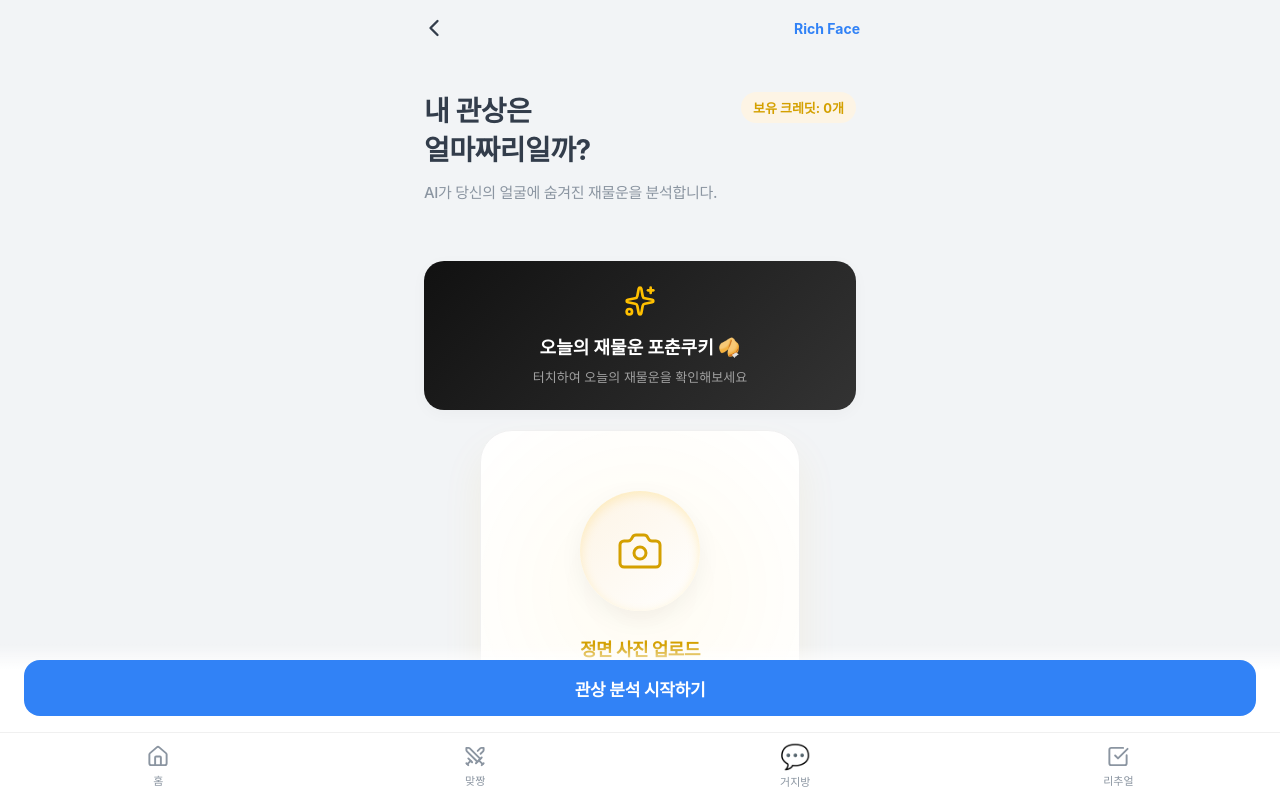
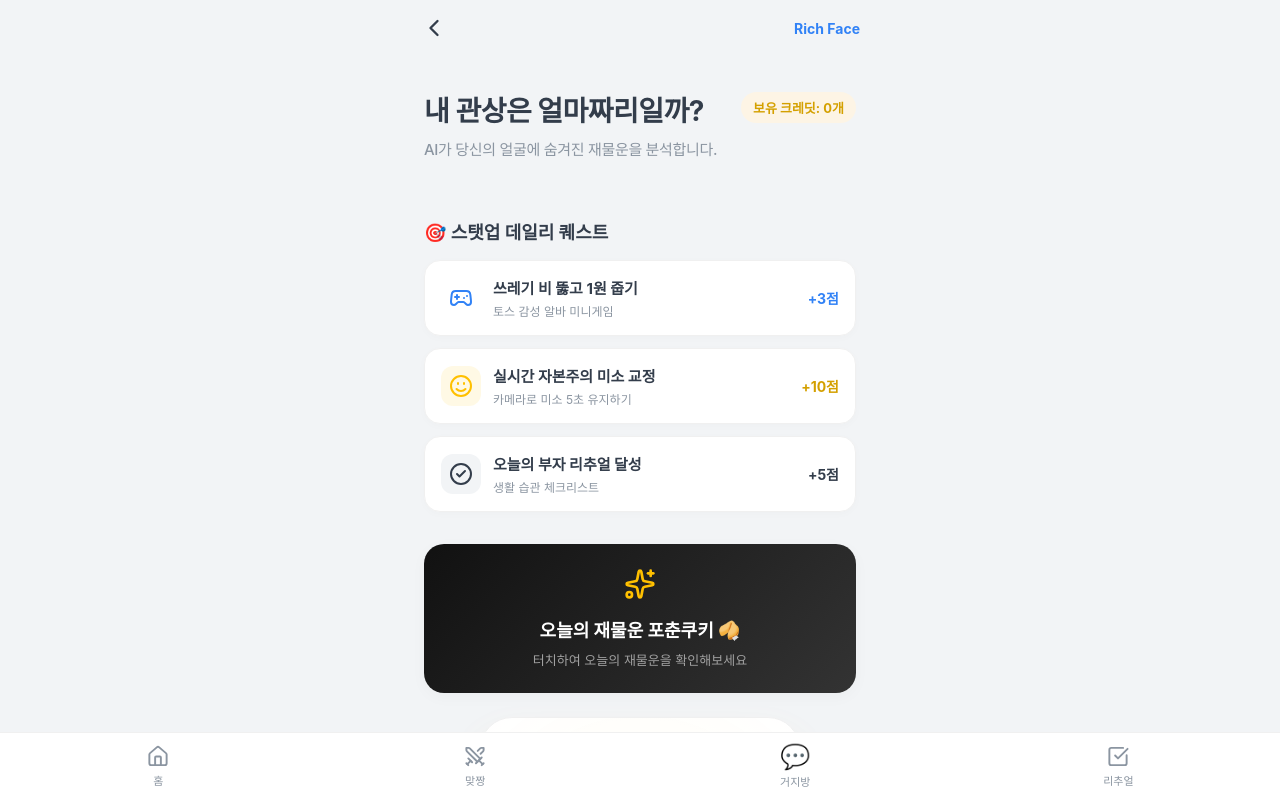
Before and after one commit to ansimhyang60/rich-face-miniapp, a React (Vite) app: page / in a window 1280 px wide. Built offline with nearby package versions, Linux system fonts and the light colour scheme; a web font is replaced by a local one.

Commit message:
feat: core loop UX dashboard and action score integration

```diff
--- a/src/components/CommunityScreen.tsx
+++ b/src/components/CommunityScreen.tsx
@@ -5,8 +5,8 @@ import { useState } from 'react';
 
 export default function CommunityScreen() {
   const navigate = useNavigate();
-  const { faceScore, habitScore } = useUserStore();
-  const totalScore = Math.round((faceScore + habitScore) / 2);
+  const { faceScore, habitScore, actionScore } = useUserStore();
+  const totalScore = Math.round((faceScore + habitScore) / 2) + actionScore;
 
   // 50점 미만은 거지방, 50점 이상은 부자방으로 분기
   const isBeggar = totalScore < 50;
--- a/src/components/MainScreen.tsx
+++ b/src/components/MainScreen.tsx
@@ -1,6 +1,6 @@
 import { useNavigate } from 'react-router-dom';
-import { Camera, Trophy, ChevronRight, ShieldCheck, PlaySquare, Sparkles } from 'lucide-react';
-import { useRef, useState } from 'react';
+import { Camera, Trophy, ChevronRight, ShieldCheck, PlaySquare, Sparkles, CheckCircle2, Gamepad2, Smile } from 'lucide-react';
+import { useRef, useState, useEffect } from 'react';
 import { useTossBridge } from '../hooks/useTossBridge';
 import { useAds } from '../hooks/useAds';
 import { useUserStore } from '../store/userStore';
@@ -8,7 +8,12 @@ import { useUserStore } from '../store/userStore';
 export default function MainScreen() {
   const navigate = useNavigate();
   const fileInputRef = useRef<HTMLInputElement>(null);
-  const setPhotoUrl = useUserStore(state => state.setPhotoUrl);
+
+  const { credits, hasMyDataConsent, faceScore, habitScore, actionScore, setPhotoUrl } = useUserStore();
+
+  // 종합 부자 점수 계산 (관상 + 습관 + 미니게임/스마일 노력 점수)
+  const totalScore = Math.min(100, Math.round((faceScore + habitScore) / 2) + actionScore);
+  const isBeggar = totalScore < 50;
 
   // 오늘의 운세 뽑기 상태
   const [fortuneRevealed, setFortuneRevealed] = useState(false);
@@ -32,21 +37,96 @@ export default function MainScreen() {
   const triggerFileInput = () => {
     fileInputRef.current?.click();
   };
+
   const { requestMyDataConsent, isRequesting } = useTossBridge();
   const { showRewardedAd, isPlayingAd } = useAds();
-  const { credits, hasMyDataConsent } = useUserStore();
 
   return (
     <div className="content-area">
+      {/* 글로벌 스코어 대시보드 */}
       <div style={{ marginBottom: '24px', marginTop: '16px', display: 'flex', justifyContent: 'space-between', alignItems: 'flex-start' }}>
         <div>
-          <h1 className="title">내 관상은<br />얼마짜리일까?</h1>
-          <p className="subtitle">AI가 당신의 얼굴에 숨겨진 재물운을 분석합니다.</p>
+          <h1 className="title" style={{ marginBottom: '8px' }}>
+            {faceScore === 0 ? '내 관상은\n얼마짜리일까?' : '나의 부자력\n대시보드'}
+          </h1>
+          {faceScore > 0 ? (
+            <div style={{ display: 'flex', alignItems: 'center', gap: '8px' }}>
+              <span style={{ fontSize: '14px', color: 'var(--text-sub)' }}>종합 스탯:</span>
+              <strong style={{ fontSize: '24px', color: isBeggar ? 'var(--toss-red)' : 'var(--gold-main)', fontWeight: '900' }}>
+                {totalScore}점
+              </strong>
+            </div>
+          ) : (
+            <p className="subtitle">AI가 당신의 얼굴에 숨겨진 재물운을 분석합니다.</p>
+          )}
         </div>
         <div style={{ display: 'flex', flexDirection: 'column', alignItems: 'flex-end', gap: '8px' }}>
           <div style={{ background: 'var(--gold-light)', color: 'var(--gold-dark)', padding: '6px 12px', borderRadius: '16px', fontSize: '13px', fontWeight: 'bold' }}>
             보유 크레딧: {credits}개
           </div>
+        </div>
+      </div>
+
+      {faceScore > 0 && (
+        <div className="card" style={{ padding: '20px', backgroundColor: isBeggar ? '#f2f4f6' : '#191919', color: isBeggar ? '#111' : '#fff', marginBottom: '24px', border: `1px solid ${isBeggar ? 'var(--toss-red)' : 'var(--gold-main)'}` }}>
+          <div style={{ display: 'flex', justifyContent: 'space-between', alignItems: 'center', marginBottom: '12px' }}>
+            <span style={{ fontSize: '14px', fontWeight: 'bold' }}>현재 소속: {isBeggar ? '탑골공원 거지방 ⛺' : '시그니엘 플렉스방 👑'}</span>
+            <span style={{ fontSize: '12px', color: isBeggar ? 'var(--toss-red)' : 'var(--gold-main)' }}>
+              {isBeggar ? '탈출까지 ' + (50 - totalScore) + '점 남음' : '상위 1% 달성!'}
+            </span>
+          </div>
+          <div style={{ width: '100%', height: '8px', backgroundColor: isBeggar ? '#d1d6db' : '#333', borderRadius: '4px', overflow: 'hidden' }}>
+            <div style={{ width: `${Math.min(100, totalScore)}%`, height: '100%', backgroundColor: isBeggar ? 'var(--toss-red)' : 'var(--gold-main)', transition: 'width 0.5s ease-out' }} />
+          </div>
+        </div>
+      )}
+
+      {/* 데일리 퀘스트 (코어 루프 연결) */}
+      <div style={{ marginBottom: '32px' }}>
+        <h3 style={{ fontSize: '18px', fontWeight: 'bold', marginBottom: '16px', display: 'flex', alignItems: 'center', gap: '8px' }}>
+          🎯 스탯업 데일리 퀘스트
+        </h3>
+        <div style={{ display: 'flex', flexDirection: 'column', gap: '12px' }}>
+
+          <div onClick={() => navigate('/minigame')} style={{ display: 'flex', alignItems: 'center', justifyContent: 'space-between', padding: '16px', backgroundColor: '#fff', borderRadius: '16px', border: '1px solid #f0f0f0', cursor: 'pointer', boxShadow: '0 2px 8px rgba(0,0,0,0.02)' }}>
+            <div style={{ display: 'flex', alignItems: 'center', gap: '12px' }}>
+              <div style={{ width: '40px', height: '40px', borderRadius: '12px', backgroundColor: 'var(--toss-blue-light)', display: 'flex', alignItems: 'center', justifyContent: 'center', color: 'var(--toss-blue)' }}>
+                <Gamepad2 size={24} />
+              </div>
+              <div>
+                <div style={{ fontSize: '15px', fontWeight: 'bold', color: 'var(--text-main)', marginBottom: '4px' }}>쓰레기 비 뚫고 1원 줍기</div>
+                <div style={{ fontSize: '12px', color: 'var(--text-sub)' }}>토스 감성 알바 미니게임</div>
+              </div>
+            </div>
+            <div style={{ fontSize: '14px', fontWeight: 'bold', color: 'var(--toss-blue)' }}>+3점</div>
+          </div>
+
+          <div onClick={() => navigate('/smile-trainer')} style={{ display: 'flex', alignItems: 'center', justifyContent: 'space-between', padding: '16px', backgroundColor: '#fff', borderRadius: '16px', border: '1px solid #f0f0f0', cursor: 'pointer', boxShadow: '0 2px 8px rgba(0,0,0,0.02)' }}>
+            <div style={{ display: 'flex', alignItems: 'center', gap: '12px' }}>
+              <div style={{ width: '40px', height: '40px', borderRadius: '12px', backgroundColor: 'rgba(255,192,0,0.1)', display: 'flex', alignItems: 'center', justifyContent: 'center', color: 'var(--gold-main)' }}>
+                <Smile size={24} />
+              </div>
+              <div>
+                <div style={{ fontSize: '15px', fontWeight: 'bold', color: 'var(--text-main)', marginBottom: '4px' }}>실시간 자본주의 미소 교정</div>
+                <div style={{ fontSize: '12px', color: 'var(--text-sub)' }}>카메라로 미소 5초 유지하기</div>
+              </div>
+            </div>
+            <div style={{ fontSize: '14px', fontWeight: 'bold', color: 'var(--gold-dark)' }}>+10점</div>
+          </div>
+
+          <div onClick={() => navigate('/ritual')} style={{ display: 'flex', alignItems: 'center', justifyContent: 'space-between', padding: '16px', backgroundColor: '#fff', borderRadius: '16px', border: '1px solid #f0f0f0', cursor: 'pointer', boxShadow: '0 2px 8px rgba(0,0,0,0.02)' }}>
+            <div style={{ display: 'flex', alignItems: 'center', gap: '12px' }}>
+              <div style={{ width: '40px', height: '40px', borderRadius: '12px', backgroundColor: '#f2f4f6', display: 'flex', alignItems: 'center', justifyContent: 'center', color: 'var(--text-main)' }}>
+                <CheckCircle2 size={24} />
+              </div>
+              <div>
+                <div style={{ fontSize: '15px', fontWeight: 'bold', color: 'var(--text-main)', marginBottom: '4px' }}>오늘의 부자 리추얼 달성</div>
+                <div style={{ fontSize: '12px', color: 'var(--text-sub)' }}>생활 습관 체크리스트</div>
+              </div>
+            </div>
+            <div style={{ fontSize: '14px', fontWeight: 'bold', color: 'var(--text-main)' }}>+5점</div>
+          </div>
+
         </div>
       </div>
 
@@ -59,7 +139,8 @@ export default function MainScreen() {
           color: fortuneRevealed ? 'var(--text-main)' : '#fff',
           padding: '24px', textAlign: 'center', cursor: fortuneRevealed ? 'default' : 'pointer',
           border: fortuneRevealed ? '1px solid var(--gold-main)' : 'none',
-          transition: 'all 0.3s'
+          transition: 'all 0.3s',
+          marginBottom: '24px'
         }}
       >
         {!fortuneRevealed ? (
@@ -78,7 +159,7 @@ export default function MainScreen() {
         )}
       </div>
 
-      {/* Golden Camera Area */}
+      {/* Golden Camera Area (관상 분석 재시도) */}
       <div
         onClick={triggerFileInput}
         style={{
@@ -124,7 +205,7 @@ export default function MainScreen() {
           <Camera size={48} color="var(--gold-dark)" strokeWidth={1.5} />
         </div>
         <p style={{ color: 'var(--gold-dark)', fontWeight: '700', fontSize: '18px', zIndex: 1, letterSpacing: '-0.5px' }}>
-          정면 사진 업로드
+          {faceScore > 0 ? '관상 다시 스캔하기' : '정면 사진 업로드'}
         </p>
         <p style={{ color: 'var(--text-sub)', fontSize: '13px', marginTop: '8px', zIndex: 1 }}>
           * 데이터는 분석 즉시 파기됩니다
@@ -166,61 +247,6 @@ export default function MainScreen() {
         </button>
       </div>
 
-      {/* Friend Ranking - Podium UI */}
-      <div className="card" style={{ padding: '24px' }}>
-        <div style={{ display: 'flex', justifyContent: 'space-between', alignItems: 'center', marginBottom: '24px' }}>
-          <h3 style={{ fontSize: '16px', fontWeight: 'bold', display: 'flex', alignItems: 'center', gap: '8px' }}>
-            <Trophy size={18} color="var(--gold-dark)" /> 내 친구 진짜 부자 랭킹
-          </h3>
-          <span
-            onClick={() => navigate('/ranking')}
-            style={{ fontSize: '13px', color: 'var(--text-sub)', display: 'flex', alignItems: 'center', cursor: 'pointer' }}
-          >
-            전체보기 <ChevronRight size={16} />
-          </span>
-        </div>
-
-        {/* Podium */}
-        <div style={{ display: 'flex', alignItems: 'flex-end', justifyContent: 'center', height: '160px', gap: '12px', marginTop: '20px' }}>
-          {/* 2nd Place */}
-          <div style={{ flex: 1, display: 'flex', flexDirection: 'column', alignItems: 'center' }}>
-            <div style={{ fontSize: '24px', marginBottom: '4px' }}>🥈</div>
-            <div style={{ fontSize: '13px', fontWeight: 'bold', marginBottom: '8px' }}>이현타</div>
-            <div style={{ width: '100%', height: '70px', background: 'linear-gradient(to top, #e5e8eb, #f2f4f6)', borderRadius: '8px 8px 0 0', display: 'flex', justifyContent: 'center', alignItems: 'flex-start', paddingTop: '8px', fontWeight: 'bold', color: 'var(--text-sub)' }}>
-              82점
-            </div>
-          </div>
-
-          {/* 1st Place */}
-          <div style={{ flex: 1.2, display: 'flex', flexDirection: 'column', alignItems: 'center' }}>
-            <div style={{ fontSize: '32px', marginBottom: '4px' }}>👑</div>
-            <div style={{ fontSize: '14px', fontWeight: '900', color: 'var(--gold-dark)', marginBottom: '8px' }}>김토스</div>
-            <div style={{ width: '100%', height: '100px', background: 'linear-gradient(to top, var(--gold-main), var(--gold-light))', borderRadius: '8px 8px 0 0', display: 'flex', justifyContent: 'center', alignItems: 'flex-start', paddingTop: '12px', fontWeight: 'bold', color: '#fff', fontSize: '16px' }}>
-              99점
-            </div>
-          </div>
-
-          {/* 3rd Place */}
-          <div style={{ flex: 1, display: 'flex', flexDirection: 'column', alignItems: 'center' }}>
-            <div style={{ fontSize: '24px', marginBottom: '4px' }}>🥉</div>
-            <div style={{ fontSize: '13px', fontWeight: 'bold', marginBottom: '8px' }}>박욜로</div>
-            <div style={{ width: '100%', height: '50px', background: 'linear-gradient(to top, #e5e8eb, #f2f4f6)', borderRadius: '8px 8px 0 0', display: 'flex', justifyContent: 'center', alignItems: 'flex-start', paddingTop: '8px', fontWeight: 'bold', color: 'var(--text-sub)' }}>
-              41점
-            </div>
-          </div>
-        </div>
-
-        <p style={{ textAlign: 'center', fontSize: '13px', color: 'var(--text-sub)', marginTop: '20px' }}>
-          친구를 초대하고 내 랭킹을 올려보세요!
-        </p>
-      </div>
-
-      <div className="bottom-cta">
-        <button className="btn-primary" onClick={triggerFileInput}>
-          관상 분석 시작하기
-        </button>
-      </div>
-
       <style>{`
         @keyframes pulse {
           0% { transform: scale(0.95); opacity: 0.5; }
--- a/src/components/MiniGameScreen.tsx
+++ b/src/components/MiniGameScreen.tsx
@@ -1,6 +1,7 @@
 import { useEffect, useRef, useState } from 'react';
 import { useNavigate } from 'react-router-dom';
-import { ArrowLeft, Coins, AlertCircle } from 'lucide-react';
+import { ArrowLeft, Coins } from 'lucide-react';
+import { useUserStore } from '../store/userStore';
 
 type Entity = {
   id: number;
@@ -15,6 +16,7 @@ const TRASH_ICONS = ['🧾', '🗑️', '🩴', '💸', '💳', '☕', '🛒'];
 
 export default function MiniGameScreen() {
   const navigate = useNavigate();
+  const { addActionScore } = useUserStore();
   const [coinsCollected, setCoinsCollected] = useState(0);
   const [gameOver, setGameOver] = useState(false);
   const canvasRef = useRef<HTMLCanvasElement>(null);
@@ -125,6 +127,7 @@ export default function MiniGameScreen() {
     if (hitCoin) {
       setCoinsCollected(prev => {
         const next = prev + 1;
+        addActionScore(1); // 전역 상태에 진짜 포인트 합산!
         if (next >= MAX_COINS) setGameOver(true);
         return next;
       });
--- a/src/components/SmileTrainerScreen.tsx
+++ b/src/components/SmileTrainerScreen.tsx
@@ -6,7 +6,7 @@ import { useUserStore } from '../store/userStore';
 export default function SmileTrainerScreen() {
   const navigate = useNavigate();
   const videoRef = useRef<HTMLVideoElement>(null);
-  const { faceScore, setFaceData, faceTraits } = useUserStore();
+  const { addActionScore } = useUserStore();
   const [phase, setPhase] = useState<'camera' | 'training' | 'success'>('camera');
   const [countdown, setCountdown] = useState(5);
 
@@ -54,11 +54,8 @@ export default function SmileTrainerScreen() {
 
   const handleSuccess = () => {
     setPhase('success');
-    // 스탯 상승 로직
-    setFaceData(
-      Math.min(100, faceScore + 50),
-      [...faceTraits, { part: 'mouth', score: 50, description: '관상 성형(미소)으로 극복한 자본주의 미소', x: 50, y: 75 }]
-    );
+    // 스탯 상승 로직 (코어 루프 연결)
+    addActionScore(10);
   };
 
   return (
@@ -103,8 +100,8 @@ export default function SmileTrainerScreen() {
               <div style={{ fontSize: '32px', fontWeight: '900', color: 'var(--toss-blue)', marginTop: '12px' }}>스탯 +50점 획득!</div>
             </div>
 
-            <button className="btn-primary" onClick={() => navigate('/result')} style={{ marginTop: '32px', width: '200px', backgroundColor: 'var(--gold-main)', color: '#111' }}>
-              결과 확인하러 가기
+            <button className="btn-primary" onClick={() => navigate('/')} style={{ marginTop: '32px', width: '200px', backgroundColor: 'var(--gold-main)', color: '#111' }}>
+              대시보드로 돌아가기
             </button>
           </div>
         )}
--- a/src/store/userStore.ts
+++ b/src/store/userStore.ts
@@ -8,6 +8,7 @@ interface UserState {
   faceScore: number;
   faceTraits: any[];
   habitScore: number;
+  actionScore: number;
   addCredits: (amount: number) => void;
   useCredit: () => boolean;
   grantMyDataConsent: () => void;
@@ -15,6 +16,7 @@ interface UserState {
   setPhotoUrl: (url: string) => void;
   setFaceData: (score: number, traits: any[]) => void;
   setHabitScore: (score: number) => void;
+  addActionScore: (score: number) => void;
 }
 
 export const useUserStore = create<UserState>((set, get) => ({
@@ -25,6 +27,7 @@ export const useUserStore = create<UserState>((set, get) => ({
   faceScore: 0,
   faceTraits: [],
   habitScore: 0,
+  actionScore: 0,
 
   addCredits: (amount) => set((state) => ({ credits: state.credits + amount })),
 
@@ -45,5 +48,7 @@ export const useUserStore = create<UserState>((set, get) => ({
 
   setFaceData: (score, traits) => set({ faceScore: score, faceTraits: traits }),
 
-  setHabitScore: (score) => set({ habitScore: score })
+  setHabitScore: (score) => set({ habitScore: score }),
+
+  addActionScore: (score) => set((state) => ({ actionScore: state.actionScore + score }))
 }));
```
Also changed, not shown: src/components/RitualScreen.tsx (+9 -1 lines).
